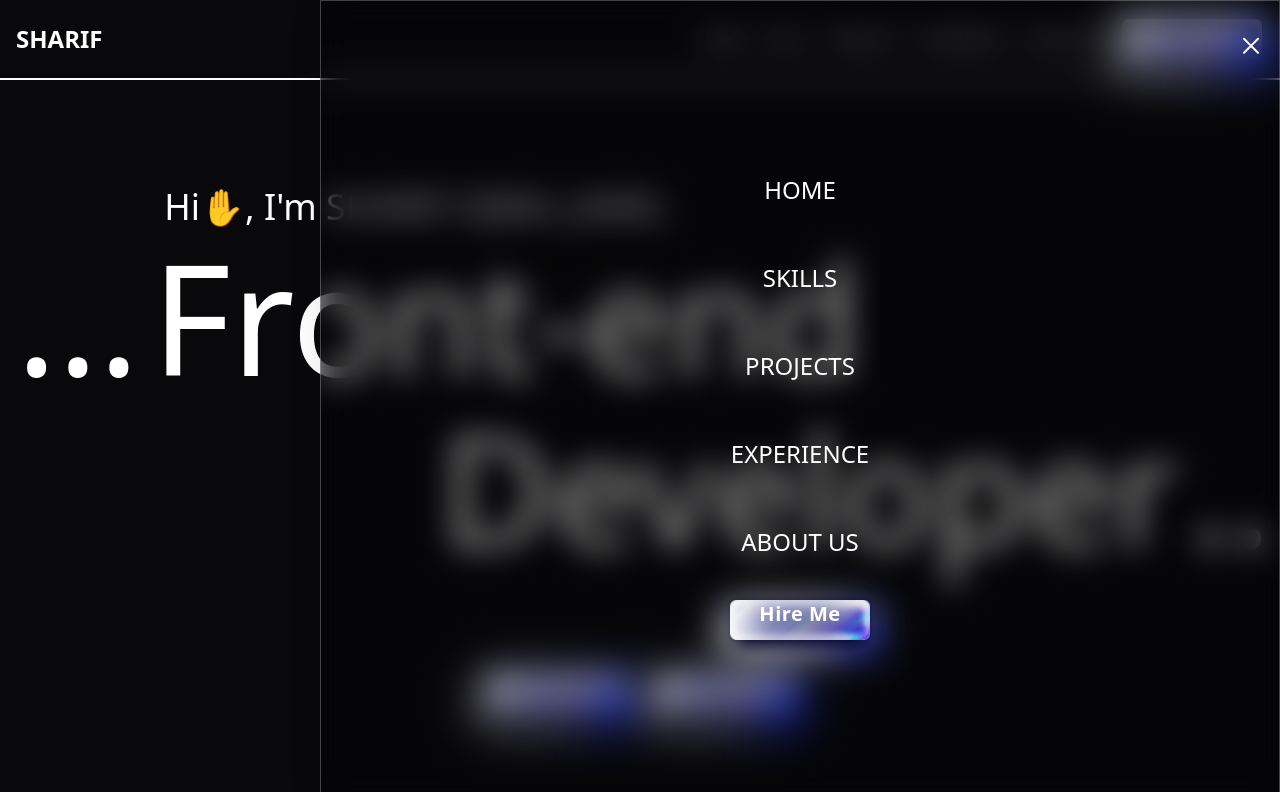
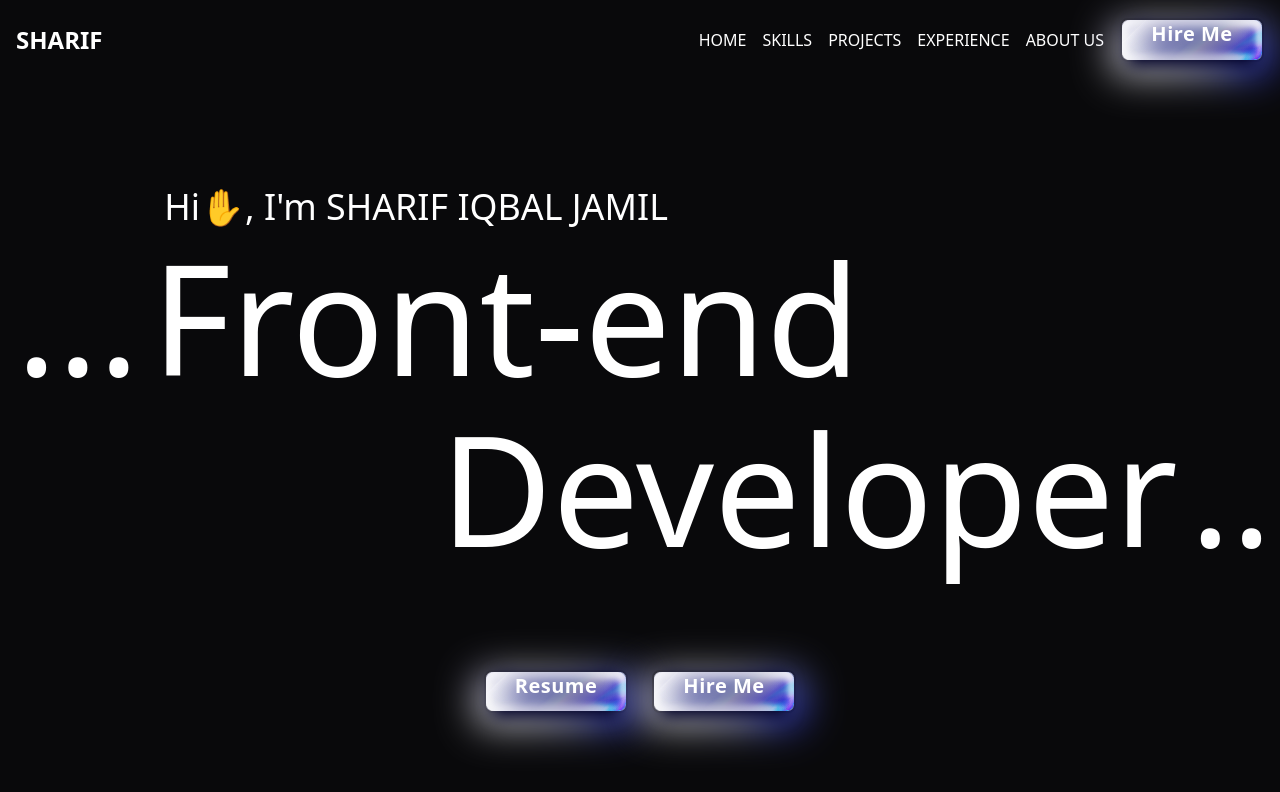
Before and after one commit to grimwebdeveloper/sharif-protfolio, a React (Vite) app: page / in a window 1280 px wide. Shown: the top 792 px of the page. Built offline with nearby package versions, Linux system fonts and the light colour scheme.

Commit message:
Side navbar icon addded

```diff
--- a/src/components/Header/Navbar/Navbar.jsx
+++ b/src/components/Header/Navbar/Navbar.jsx
@@ -2,7 +2,7 @@ import GitHubButton from '../../Global/GitHubButton';
 
 function Navbar() {
   return (
-    <nav className="flex justify-between items-center px-4 py-4 border-b-2 border-b-white h-20 relative">
+    <nav className="flex justify-between items-center px-4 py-4 border-b-[0px] border-b-white h-20 relative">
       <h1 className="inline-block text-2xl font-black">SHARIF</h1>
 
       <ul className="nav-links hidden gap-4 md:flex items-center">
@@ -42,7 +42,7 @@ function Navbar() {
         />
       </svg>
 
-      <ul className="mobile-navbar absolute top-0 right-0 h-screen flex flex-col items-center gap-6  justify-center z-50 w-[75%]  backdrop-blur-[16px]  backdrop-saturate-[180%]  bg-[rgba(0,0,0,0.4)]  border border-[rgba(209,213,219,0.3)] shadow-[0_4px_30px_rgba(0,0,0,0.1)]">
+      <ul className="mobile-navbar absolute top-0 right-0 h-screen flex flex-col items-center gap-6  justify-center z-50 w-[75%]  backdrop-blur-[16px]  backdrop-saturate-[180%]  bg-[rgba(0,0,0,0.4)]  border border-[rgba(209,213,219,0.3)] shadow-[0_4px_30px_rgba(0,0,0,0.1)] md:hidden">
         <li className="nav-link text-2xl p-4">
           <a href="#">HOME</a>
         </li>
```
